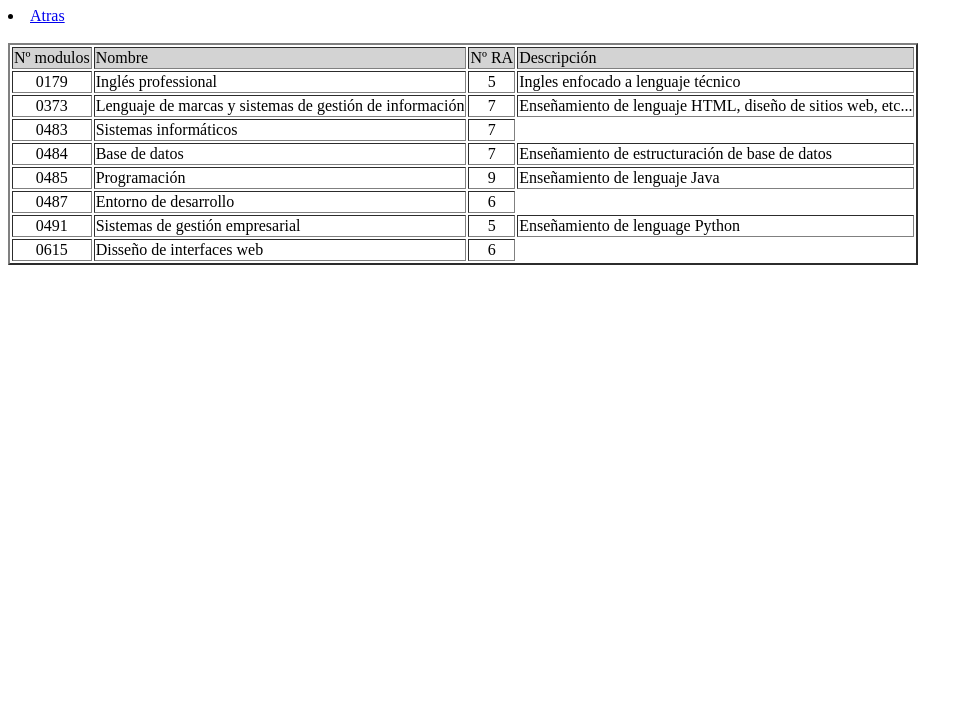
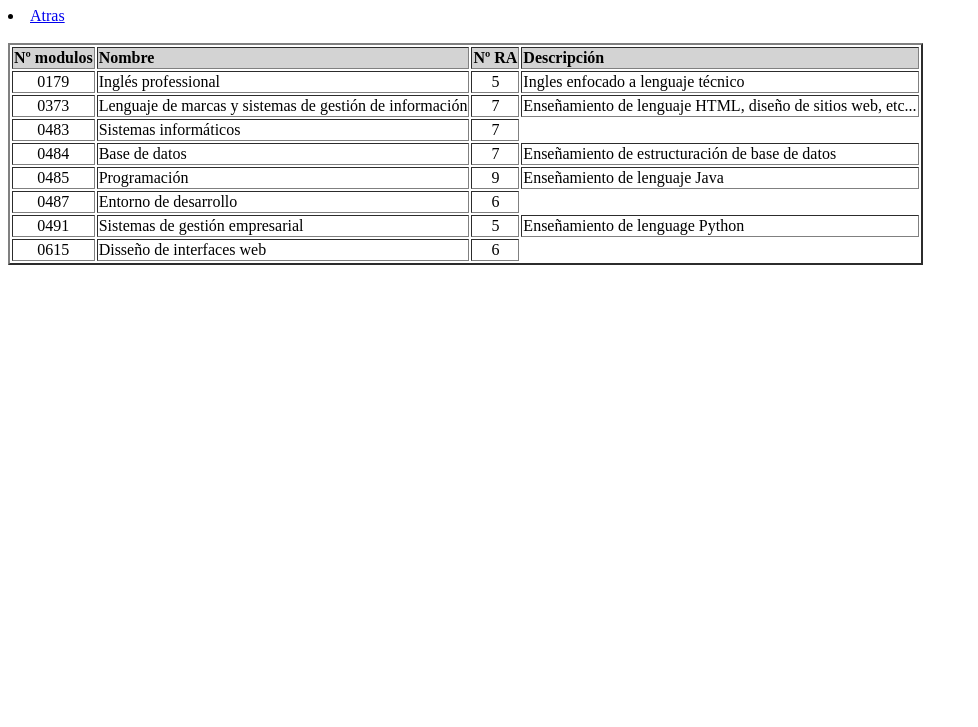
Before and after one commit to jordiroslopez/0373-WiD, a plain HTML site: page pagina3.html in a window 1280 px wide. Shown: the part 73-800 px from the top of the page, without its empty margins (0-978 px from the left). Drawn offline with Linux system fonts and the light colour scheme.

Commit message:
Modificación de tabla

```diff
--- a/pagina3.html
+++ b/pagina3.html
@@ -13,11 +13,11 @@
 
         <table border="2">
             <thead>
-                <tr bgcolor="lightgrey"> <!-- Fila 1 -->
-                    <td>Nº modulos</td>
-                    <td>Nombre</td>
-                    <td>Nº RA</td>
-                    <td>Descripción</td>
+                <tr bgcolor="lightgrey" style="text-align:left"> <!-- Fila 1 -->
+                    <th>Nº modulos</th>
+                    <th>Nombre</th>
+                    <th>Nº RA</th>
+                    <th>Descripción</th>
                 </tr>
             </thead>
             <tbody>
```
Also changed, not shown: pagina2.html (+1 -1 lines).
